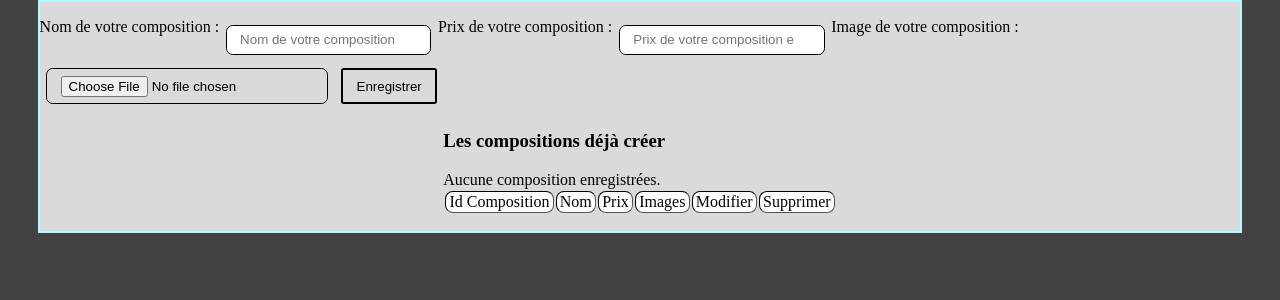
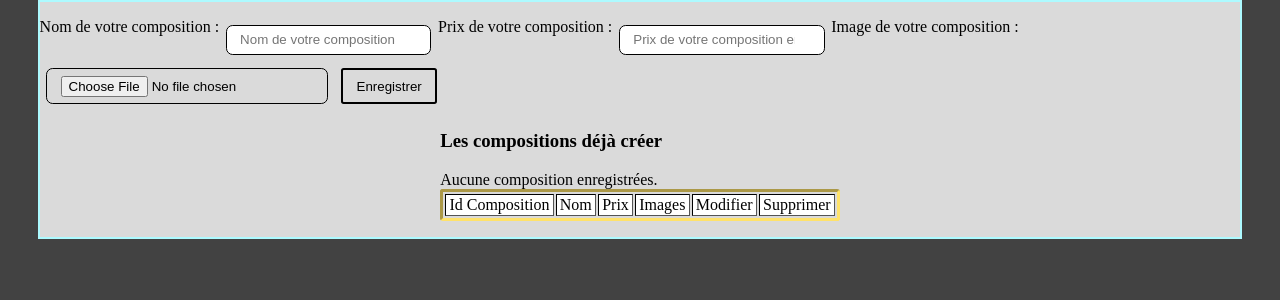
Before and after one commit to ChristopherKerhman/https-github.com-ChristopherKerhman-comptoirdesglaces, a PHP site: page /formComposition.php in a window 1280 px wide. Shown: the part 142-442 px from the top of the page. Run offline with PHP 8.4, Linux system fonts and the light colour scheme; data that the repository does not hold is empty.

Commit message:
Fin Composition

```diff
--- a/css/master.css
+++ b/css/master.css
@@ -42,10 +42,13 @@ section {
   justify-content: center;
   background-color: #dadada;
 }
+table {
+  border: 3px inset #ffe26a;
+  border-radius: 3px;
+}
 td {
   background-color: white;
   border: 1px inset black;
-  border-radius: 0.5em;
   text-align: center;
   padding-left: 0.2em;
   padding-right: 0.2em;
```
Also changed, not shown: compositionImages/25glace-mexicaine.jpg (deleted).
